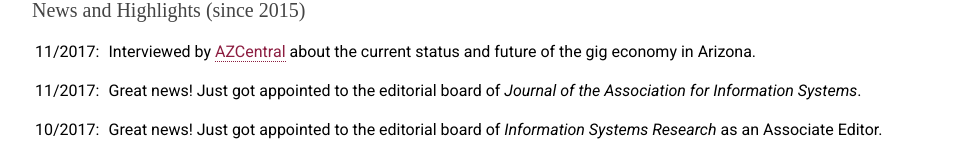
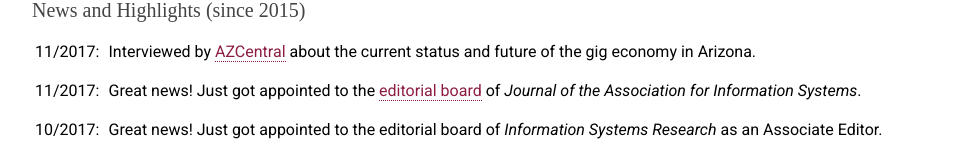
Before and after one commit to yilihong/old, a plain HTML site: page index.html in a window 1280 px wide. Shown: the part 738-898 px from the top of the page, without its empty margins (158-1123 px from the left). Drawn offline with Linux system fonts and the light colour scheme; files whose address does not match are found by name; a web font is replaced by a local one.

Commit message:
update links

```diff
--- a/index.html
+++ b/index.html
@@ -99,7 +99,7 @@
                 </tr>
                 <tr>
                     <td class="date">11/2017:</td>
-                    <td class="news">Great news! Just got appointed to the editorial board of <i>Journal of the Association for Information Systems</i>.</td>
+                    <td class="news">Great news! Just got appointed to the <a hrerf="http://aisel.aisnet.org/jais/editorialboard.html">editorial board</a> of <i>Journal of the Association for Information Systems</i>.</td>
                 </tr>
                 <tr>
                     <td class="date">10/2017:</td>
```
